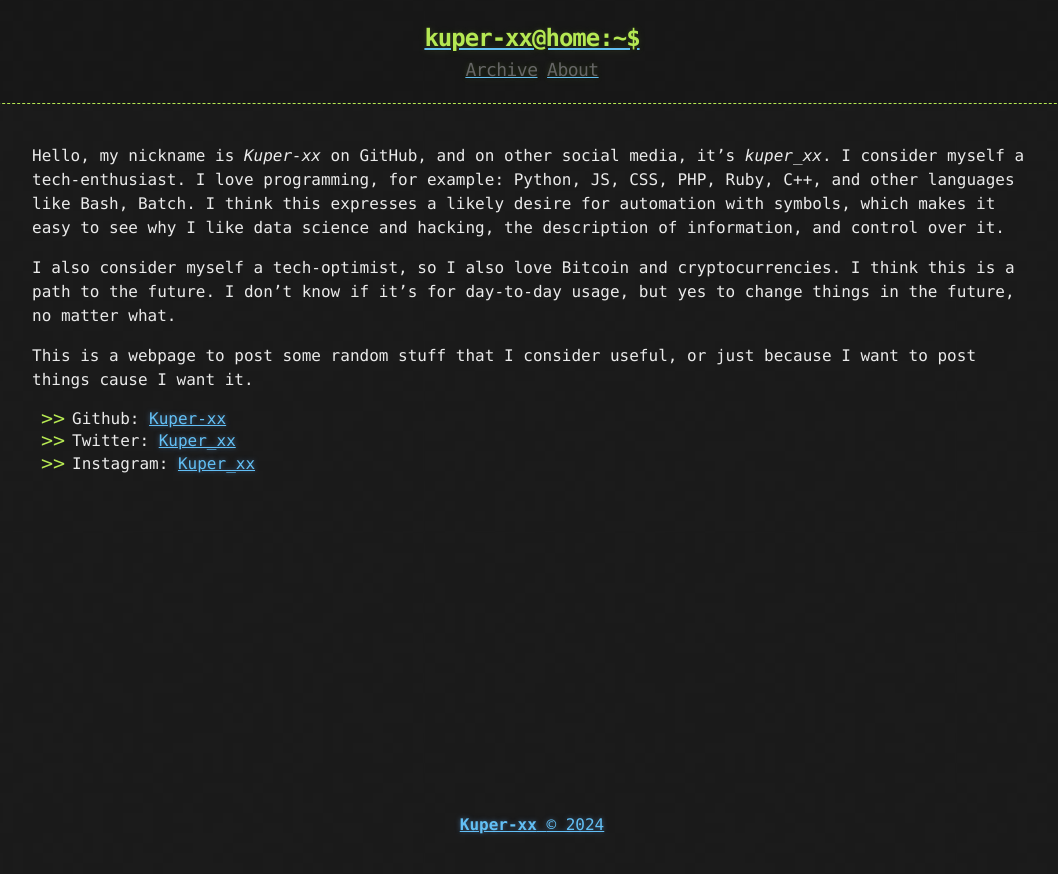
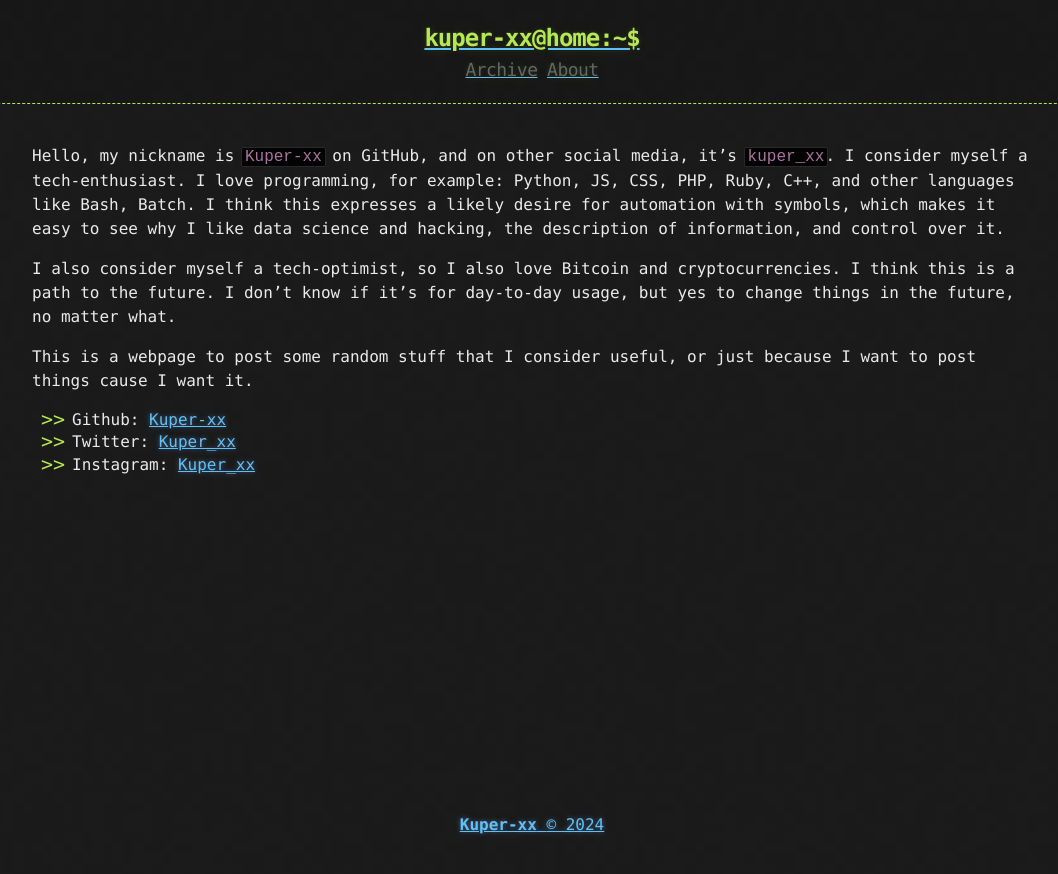
Before and after one commit to Kuper-xx/kuper-xx.github.io, a Jekyll site: the page built from about.md, in a window 1280 px wide. Shown: the top 874 px of the page, without its empty margins (108-1166 px from the left). Built offline with Jekyll 4.4.1, drawn with Linux system fonts in a browser that asks for light colours.

```diff
--- a/about.md
+++ b/about.md
@@ -3,7 +3,7 @@ layout: page
 title: About
 ---
 
-Hello, my nickname is *Kuper-xx* on GitHub, and on other social media, it's *kuper_xx*. I consider myself a tech-enthusiast. I love programming, for example: Python, JS, CSS, PHP, Ruby, C++, and other languages like Bash, Batch. I think this expresses a likely desire for automation with symbols, which makes it easy to see why I like data science and hacking, the description of information, and control over it.
+Hello, my nickname is `Kuper-xx` on GitHub, and on other social media, it's `kuper_xx`. I consider myself a tech-enthusiast. I love programming, for example: Python, JS, CSS, PHP, Ruby, C++, and other languages like Bash, Batch. I think this expresses a likely desire for automation with symbols, which makes it easy to see why I like data science and hacking, the description of information, and control over it.
 
 I also consider myself a tech-optimist, so I also love Bitcoin and cryptocurrencies. I think this is a path to the future. I don't know if it's for day-to-day usage, but yes to change things in the future, no matter what.
 
```
